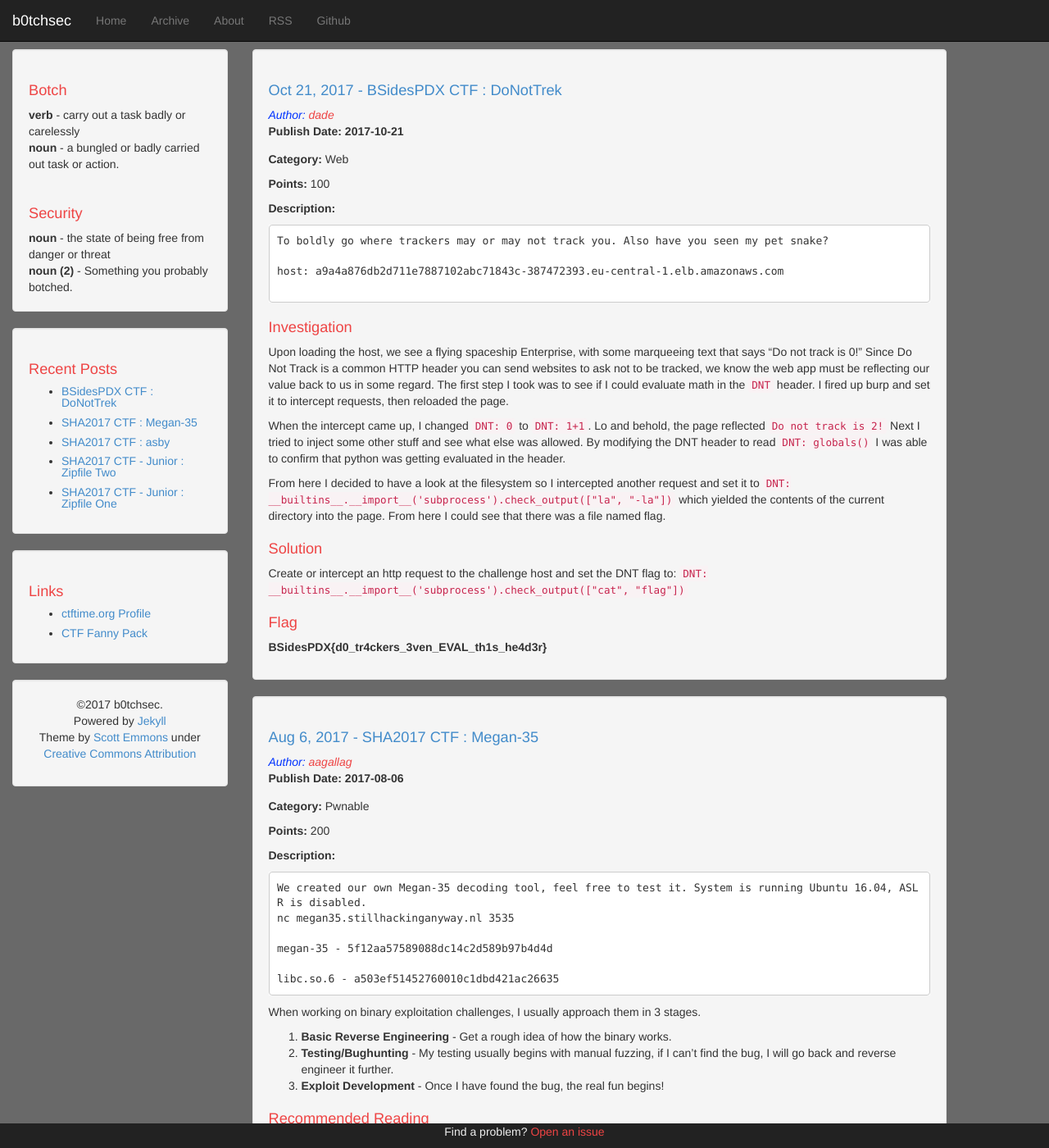
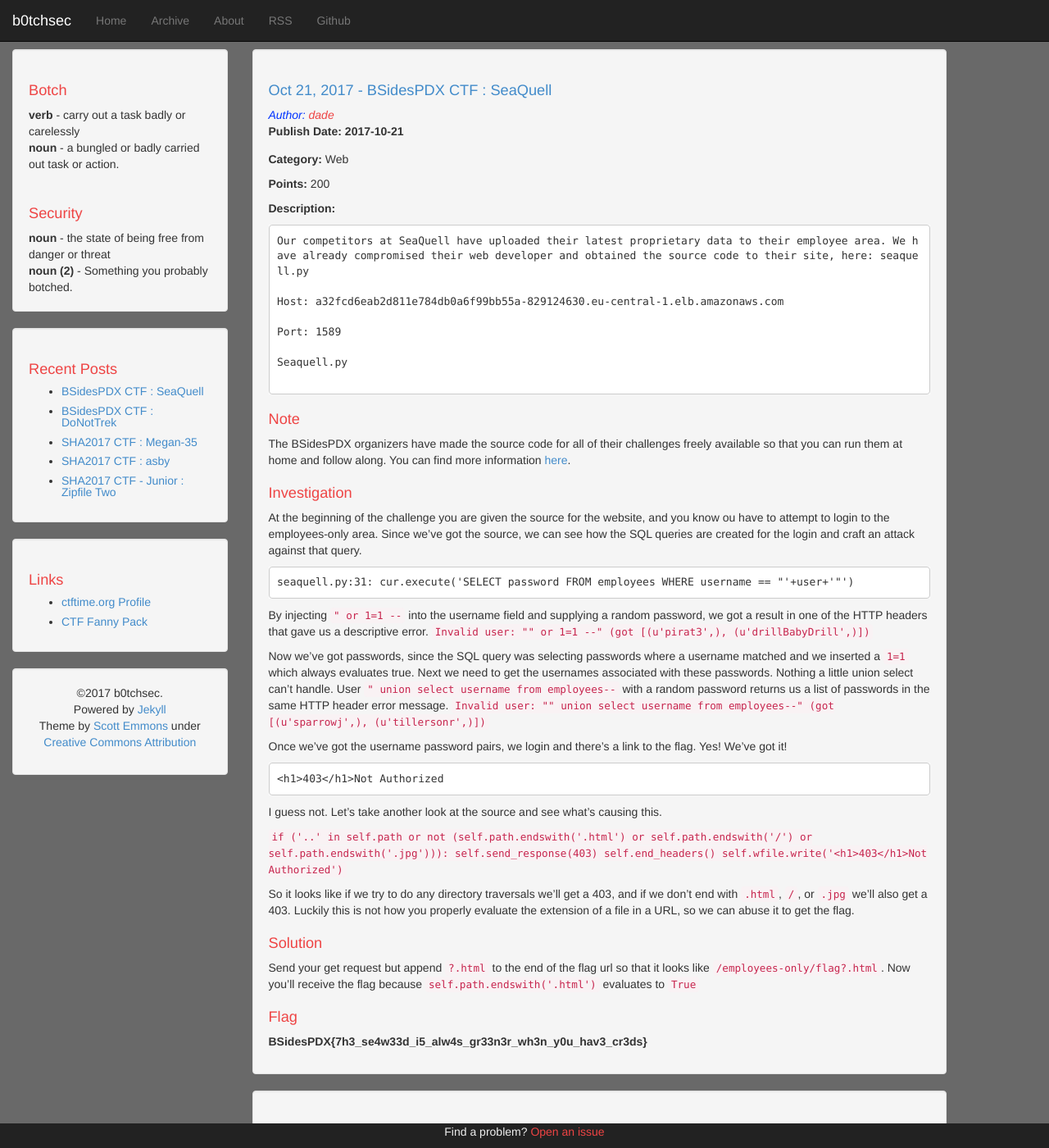
Before and after one commit to b0tchsec/b0tchsec.github.io, a Jekyll site: the page built from index.html, in a window 1280 px wide and 1400 px high. Shown: the whole window at 82% size. Built offline with Jekyll 4.4.1, drawn with Linux system fonts in a browser that asks for light colours; the list of posts is cut into pages by our own code; some of the changed text lies outside the part shown.

Commit message:
Upload SeaQuell solution and include note linking to CTF repo

````diff
--- a/2017/bsidespdx/_posts/2017-10-21-do-not-trek.md
+++ b/2017/bsidespdx/_posts/2017-10-21-do-not-trek.md
@@ -21,6 +21,9 @@
 
 ```
 
+# Note
+The BSidesPDX organizers have made the source code for all of their challenges freely available so that you can run them at home and follow along. You can find more information [here](https://github.com/BSidesPDX/CTF-2017).
+
 # Investigation
 Upon loading the host, we see a flying spaceship Enterprise, with some marqueeing text that says "Do not track is 0!" Since Do Not Track is a common HTTP header you can send websites to ask not to be tracked, we know the web app must be reflecting our value back to us in some regard. The first step I took was to see if I could evaluate math in the `DNT` header. I fired up burp and set it to intercept requests, then reloaded the page.
 
--- /dev/null
+++ b/2017/bsidespdx/_posts/2017-10-21-seaquell.md
@@ -0,0 +1,65 @@
+---
+layout: post
+title: "BSidesPDX CTF : SeaQuell"
+author: dade
+date: 2017-10-21 14:37:00 -0700
+slug: seaquell
+category:
+- 2017
+- bsidespdx
+---
+**Category:** Web
+
+**Points:** 200
+
+**Description:**
+
+```
+Our competitors at SeaQuell have uploaded their latest proprietary data to their employee area. We have already compromised their web developer and obtained the source code to their site, here: seaquell.py
+
+Host: a32fcd6eab2d811e784db0a6f99bb55a-829124630.eu-central-1.elb.amazonaws.com
+
+Port: 1589
+
+Seaquell.py
+
+```
+
+# Note
+The BSidesPDX organizers have made the source code for all of their challenges freely available so that you can run them at home and follow along. You can find more information [here](https://github.com/BSidesPDX/CTF-2017).
+
+# Investigation
+At the beginning of the challenge you are given the source for the website, and you know ou have to attempt to login to the employees-only area. Since we've got the source, we can see how the SQL queries are created for the login and craft an attack against that query.
+
+```
+seaquell.py:31: cur.execute('SELECT password FROM employees WHERE username == "'+user+'"')
+```
+
+By injecting `" or 1=1 --` into the username field and supplying a random password, we got a result in one of the HTTP headers that gave us a descriptive error.  `Invalid user: "" or 1=1 --" (got [(u'pirat3',), (u'drillBabyDrill',)])`
+
+Now we've got passwords, since the SQL query was selecting passwords where a username matched and we inserted a `1=1` which always evaluates true. Next we need to get the usernames associated with these passwords. Nothing a little union select can't handle. User `" union select username from employees--` with a random password returns us a list of passwords in the same HTTP header error message. `Invalid user: "" union select username from employees--" (got [(u'sparrowj',), (u'tillersonr',)])`
+
+Once we've got the username password pairs, we login and there's a link to the flag. Yes! We've got it!
+
+```
+<h1>403</h1>Not Authorized
+```
+
+I guess not. Let's take another look at the source and see what's causing this.
+
+```        if ('..' in self.path or
+           not (self.path.endswith('.html') or
+                self.path.endswith('/') or
+                self.path.endswith('.jpg'))):
+           self.send_response(403)
+           self.end_headers()
+           self.wfile.write('<h1>403</h1>Not Authorized')
+```
+
+So it looks like if we try to do any directory traversals we'll get a 403, and if we don't end with `.html`, `/`, or `.jpg` we'll also get a 403. Luckily this is not how you properly evaluate the extension of a file in a URL, so we can abuse it to get the flag.
+
+# Solution
+Send your get request but append `?.html` to the end of the flag url so that it looks like `/employees-only/flag?.html`. Now you'll receive the flag because `self.path.endswith('.html')` evaluates to `True`
+
+# Flag
+**BSidesPDX{7h3_se4w33d_i5_alw4s_gr33n3r_wh3n_y0u_hav3_cr3ds}**
````
